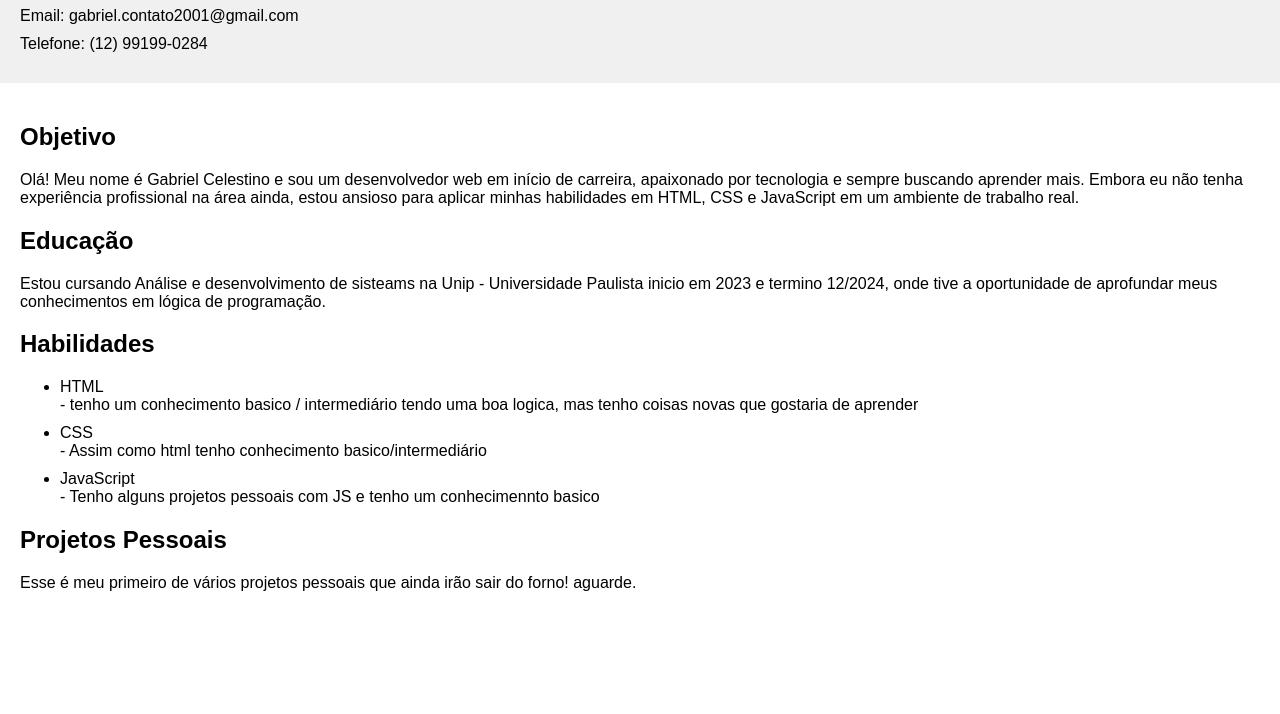
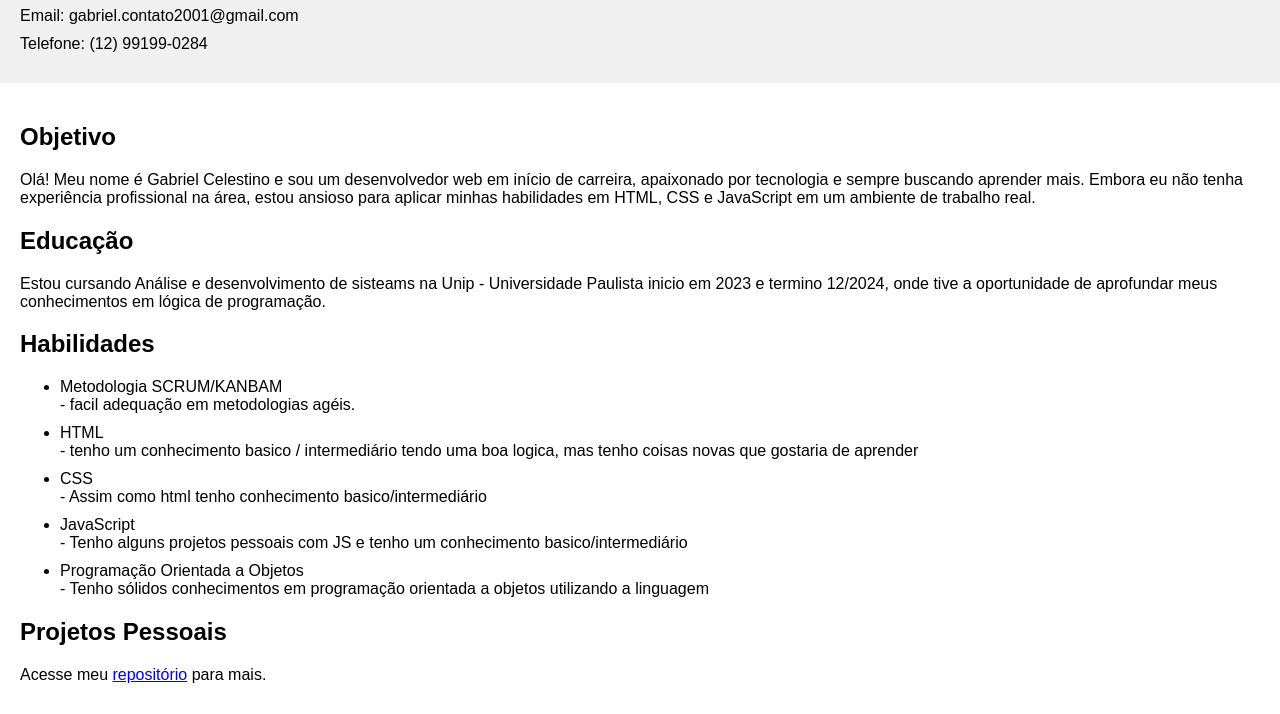
Before and after one commit to GabrielPjd3v/Curriculo-Online, a plain HTML site: page curriculo.html in a window 1280 px wide. Shown: the part 121-835 px from the top of the page. Before the commit the page ends 800 px from the top, so only its background shows below. Drawn offline with Linux system fonts and the light colour scheme.

Commit message:
Update curriculo.html
adequaçoes

```diff
--- a/curriculo.html
+++ b/curriculo.html
@@ -20,13 +20,16 @@
 
         <div id="content">
             <h2>Objetivo</h2>
-            <p>Olá! Meu nome é Gabriel Celestino e sou um desenvolvedor web em início de carreira, apaixonado por tecnologia e sempre buscando aprender mais. Embora eu não tenha experiência profissional na área ainda, estou ansioso para aplicar minhas habilidades em HTML, CSS e JavaScript em um ambiente de trabalho real.</p>
+            <p>Olá! Meu nome é Gabriel Celestino e sou um desenvolvedor web em início de carreira, apaixonado por tecnologia e sempre buscando aprender mais. Embora eu não tenha experiência profissional na área, estou ansioso para aplicar minhas habilidades em HTML, CSS e JavaScript em um ambiente de trabalho real.</p>
 
             <h2>Educação</h2>
             <p>Estou cursando Análise e desenvolvimento de sisteams na Unip - Universidade Paulista inicio em 2023 e termino 12/2024, onde tive a oportunidade de aprofundar meus conhecimentos em lógica de programação.</p>
 
             <h2>Habilidades</h2>
             <ul>
+                <li>Metodologia SCRUM/KANBAM
+                    <p>- facil adequação em metodologias agéis.</p>
+                </li>
                 <li>HTML
                     <p>- tenho um conhecimento basico / intermediário tendo uma boa logica, mas tenho coisas novas que gostaria de aprender</p>
                 </li>
@@ -34,13 +37,16 @@
                     <p>- Assim como html tenho conhecimento basico/intermediário</p>
                 </li>
                 <li>JavaScript
-                    <p>- Tenho alguns projetos pessoais com JS e tenho um conhecimennto basico</p>
+                    <p>- Tenho alguns projetos pessoais com JS e tenho um conhecimento basico/intermediário</p>
+                </li>
+                <li>Programação Orientada a Objetos
+                    <p>- Tenho sólidos conhecimentos em programação orientada a objetos utilizando a linguagem</p>
                 </li>
 
             </ul>
 
             <h2>Projetos Pessoais</h2>
-            <p>Esse é meu primeiro de vários projetos pessoais que ainda irão sair do forno! aguarde.</p>
+            <p>Acesse meu <a href="https://github.com/GabrielPjd3v">repositório</a> para mais.</p>
         </div>
     </body>
     </html>
```
